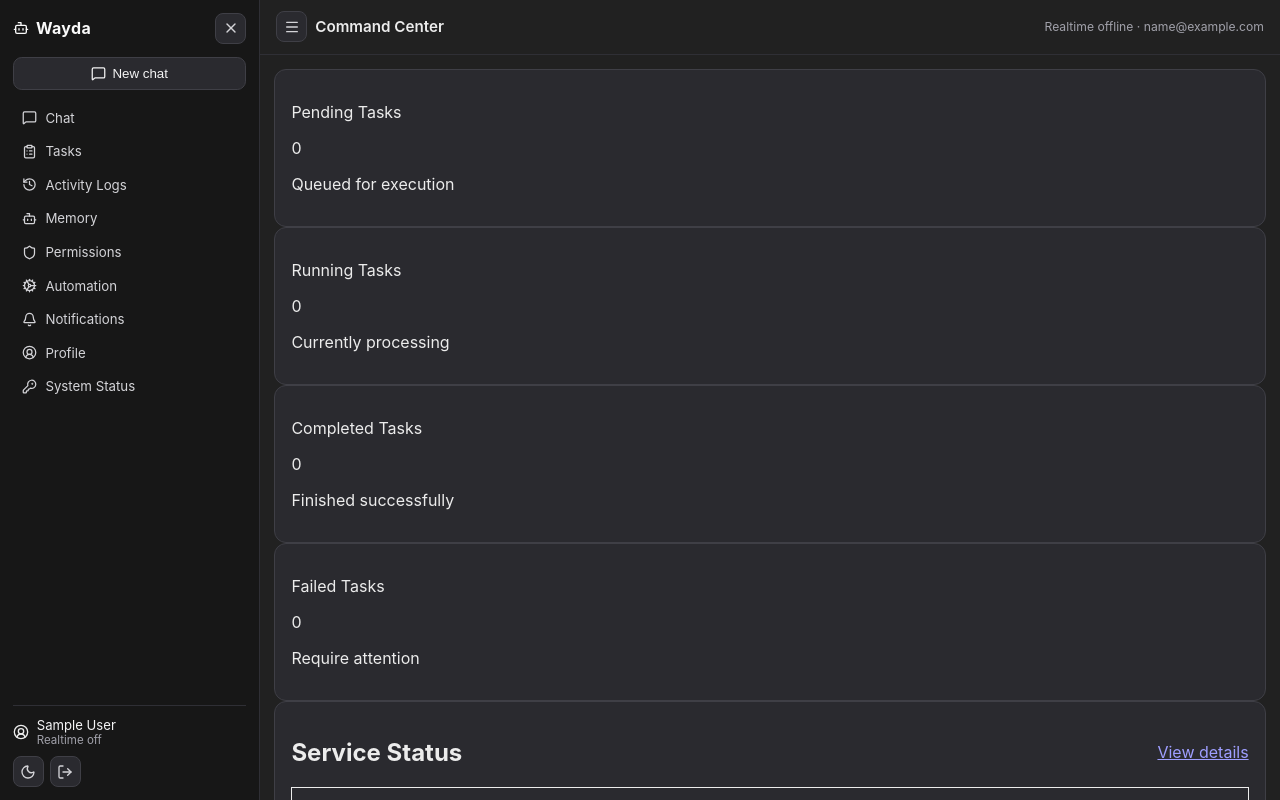
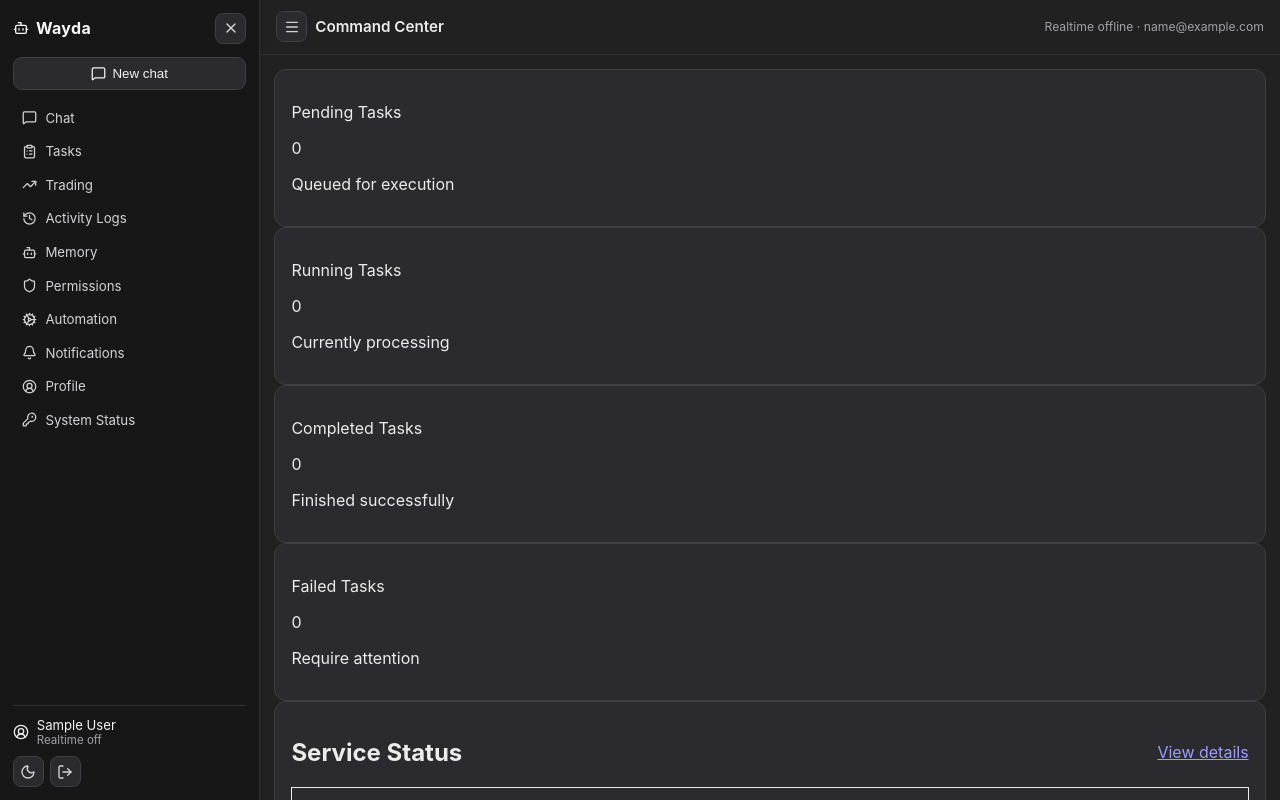
Before and after one commit to Barakael/Agent, a React (Vite) app in the folder frontend/: page / in a window 1280 px wide. Built offline with nearby package versions, Linux system fonts and the light colour scheme; no server answers; sample sign-in values are in the browser's storage.

Commit message:
feat: add TradingPage and update navigation
- Introduced TradingPage component for trading functionalities.
- Updated AppShell navigation to include TradingPage with a new icon for better user access.

```diff
--- a/frontend/src/App.tsx
+++ b/frontend/src/App.tsx
@@ -8,6 +8,7 @@ import RegisterPage from './pages/Auth/Register'
 import DashboardPage from './pages/Dashboard'
 import ChatPage from './pages/Chat'
 import TasksPage from './pages/Tasks'
+import TradingPage from './pages/Trading'
 import ActivityLogsPage from './pages/ActivityLogs'
 import MemoryPage from './pages/Memory'
 import PermissionsPage from './pages/Permissions'
@@ -43,6 +44,7 @@ function App() {
               <Route path="/" element={<ProtectedRoute><DashboardPage /></ProtectedRoute>} />
               <Route path="/chat" element={<ProtectedRoute><ChatPage /></ProtectedRoute>} />
               <Route path="/tasks" element={<ProtectedRoute><TasksPage /></ProtectedRoute>} />
+              <Route path="/trading" element={<ProtectedRoute><TradingPage /></ProtectedRoute>} />
               <Route path="/activity" element={<ProtectedRoute><ActivityLogsPage /></ProtectedRoute>} />
               <Route path="/memory" element={<ProtectedRoute><MemoryPage /></ProtectedRoute>} />
               <Route path="/permissions" element={<ProtectedRoute><PermissionsPage /></ProtectedRoute>} />
--- a/frontend/src/components/layout/AppShell.tsx
+++ b/frontend/src/components/layout/AppShell.tsx
@@ -12,6 +12,7 @@ import {
   Moon,
   Shield,
   Sun,
+  TrendingUp,
   UserCircle2,
   X,
 } from 'lucide-react'
@@ -26,6 +27,7 @@ const navigation = [
   // { to: '/', label: 'Dashboard', icon: Gauge },
   { to: '/chat', label: 'Chat', icon: MessageSquare },
   { to: '/tasks', label: 'Tasks', icon: ClipboardList },
+  { to: '/trading', label: 'Trading', icon: TrendingUp },
   { to: '/activity', label: 'Activity Logs', icon: History },
   { to: '/memory', label: 'Memory', icon: Bot },
   { to: '/permissions', label: 'Permissions', icon: Shield },
```
